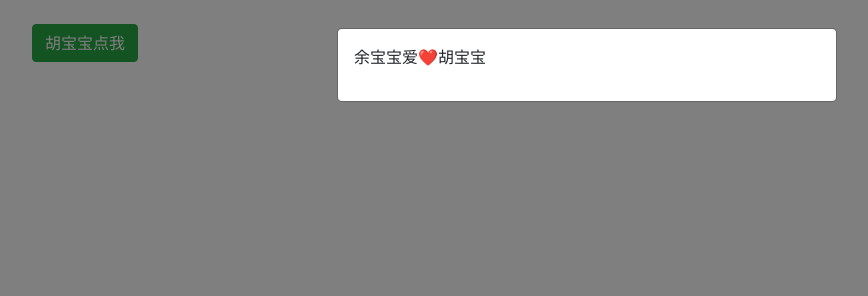
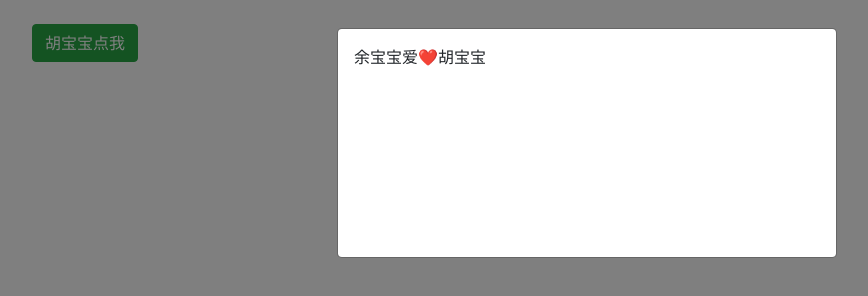
Before and after one commit to ycxycx114/ycxycx114.github.io, a plain HTML site: page index.html in a window 1280 px wide. Both pictures are taken after a click on the button "胡宝宝点我". Shown: the whole page, without its empty margins (53-921 px from the left). Drawn offline with nearby package versions, Linux system fonts and the light colour scheme.

Commit message:
Update index.html

```diff
--- a/index.html
+++ b/index.html
@@ -50,6 +50,7 @@
         <div class="modal-content">
           <div class="modal-body">
             <p>余宝宝爱❤️胡宝宝</p>
+            <canvas id="pinkboard"></canvas>
           </div>
         </div>
       </div>
```
